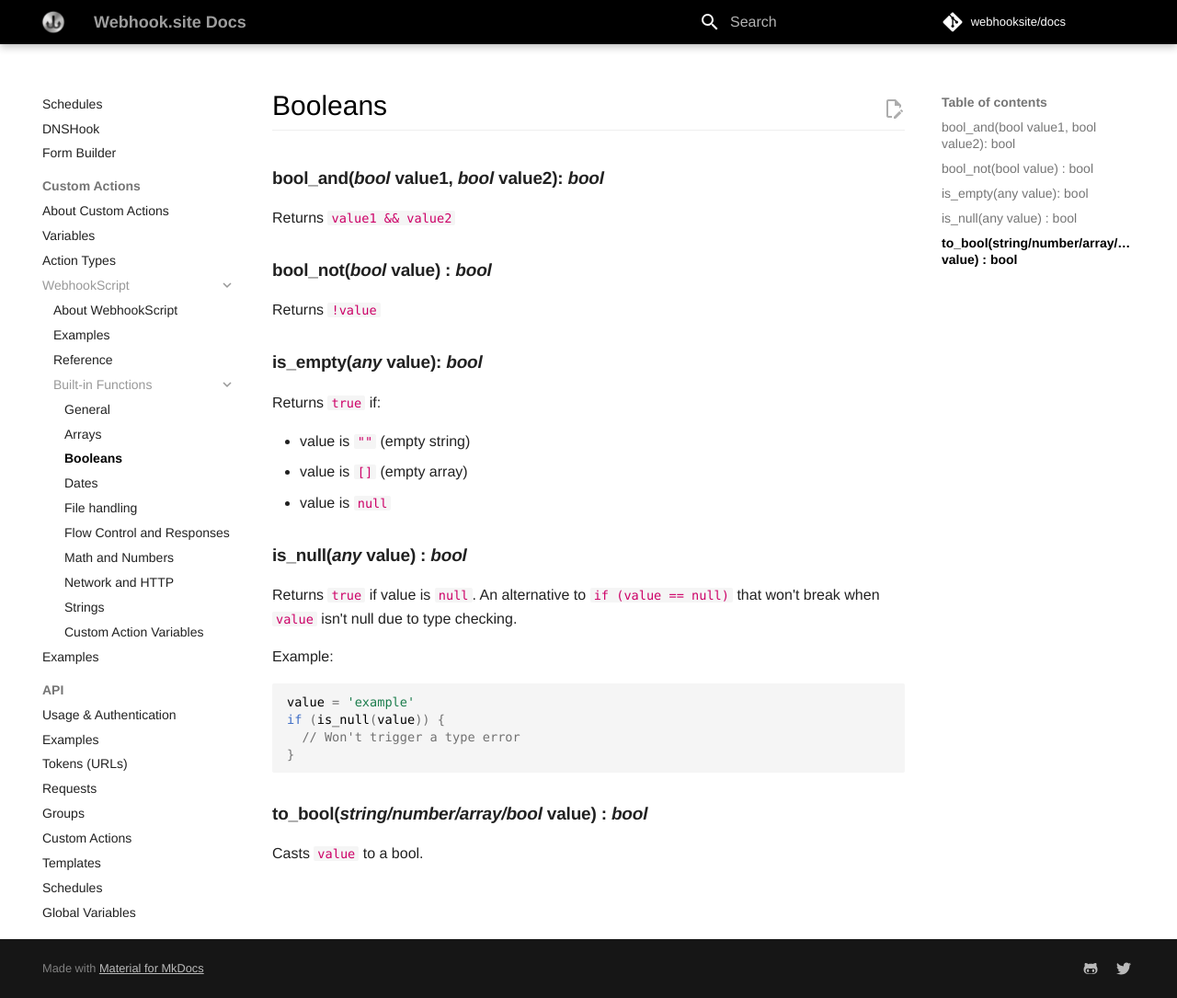
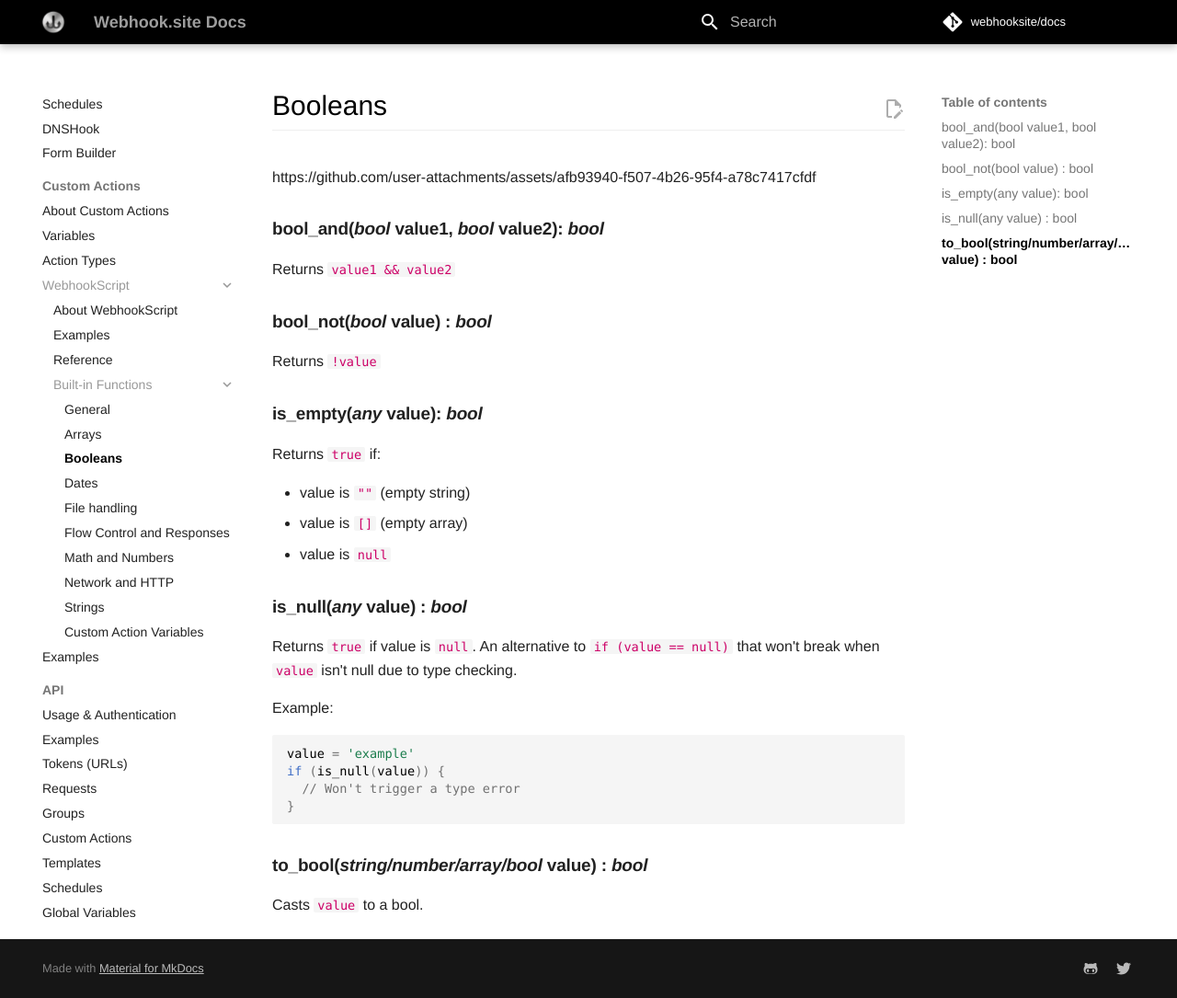
Before and after one commit to webhooksite/docs, an MkDocs documentation site: the page built from docs/webhookscript/functions/bool.md, in a window 1280 px wide and 1085 px high. Shown: the whole window at 92% size. Built offline with MkDocs 1.6.1 and Material for MkDocs 9.7.7, drawn with Linux system fonts in a browser that asks for light colours; comment, search, counter and statistics services are not loaded; some of the changed lines change nothing that is shown.

```diff
--- a/docs/webhookscript/functions/bool.md
+++ b/docs/webhookscript/functions/bool.md
@@ -1,3 +1,7 @@
+
+
+https://github.com/user-attachments/assets/afb93940-f507-4b26-95f4-a78c7417cfdf
+
 ### bool_and(***bool*** value1, ***bool*** value2): ***bool***
 
 Returns `value1 && value2`
```
